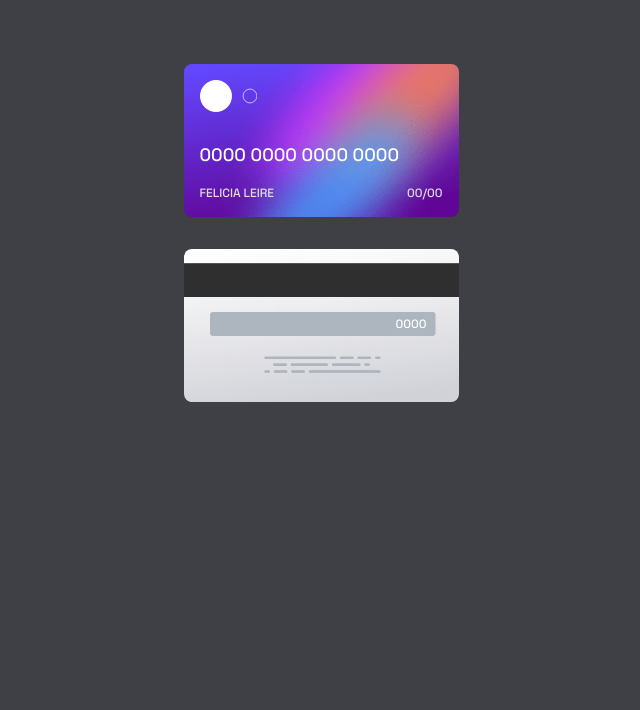
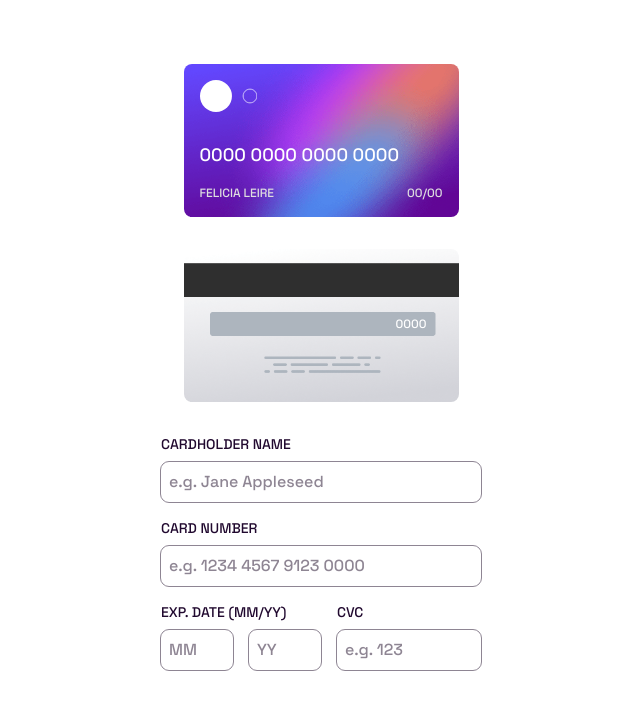
Before and after one commit to simoneclr/fm-card-details, a React (Create React App) app: page / in a window 1280 px wide. Shown: the top 710 px of the page, without its empty margins (319-959 px from the left). Built offline with nearby package versions, Linux system fonts and the light colour scheme.

Commit message:
Add Card Form layout

```diff
--- a/src/App.tsx
+++ b/src/App.tsx
@@ -1,10 +1,13 @@
 import CardPreview from "./views/cards/CardPreview";
+import CardDetailsForm from "./views/form/CardDetailsForm";
 
 function App() {
   return (
-    <div className="h-screen font-grotesk text-lg bg-zinc-700">
-      <div className="container py-16">
+    <div className="h-screen font-grotesk text-veryDarkViolet text-lg">
+      <div className="container py-16 flex flex-col gap-8 items-center">
         <CardPreview/>
+
+        <CardDetailsForm />
       </div>
     </div>
   );
--- /dev/null
+++ b/src/views/form/CardDetailsForm.tsx
@@ -0,0 +1,95 @@
+import { useState } from "react"
+
+import InputWithErrorMessage from "./InputWithErrorMessage"
+
+// Displays a form the user can use to input their credit card's details
+function CardDetailsForm() {
+
+	const [name, setName] = useState<string>("")
+
+	return (
+		<form className="flex flex-wrap justify-between gap-4 w-80">
+
+			<label className="w-full">
+				<div className="uppercase text-sm mb-2">
+					Cardholder Name
+				</div>
+
+				<InputWithErrorMessage
+					className="grow"
+					name="name"
+					type="text"
+					onChange={(e: React.ChangeEvent<HTMLInputElement>) => setName(e.target.value)}
+					placeholder="e.g. Jane Appleseed"
+					value={name}
+					error={false}
+					errorMessage="Invalid value"
+				/>
+			</label>
+
+			<label className="w-full">
+				<div className="uppercase text-sm mb-2">
+					Card Number
+				</div>
+
+				<InputWithErrorMessage
+					className="grow"
+					name="number"
+					type="text"
+					onChange={(e: React.ChangeEvent<HTMLInputElement>) => setName(e.target.value)}
+					placeholder="e.g. 1234 4567 9123 0000"
+					value={name}
+					error={false}
+					errorMessage="Invalid value"
+				/>
+			</label>
+
+			<label className="flex flex-wrap gap-x-4 gap-y-2 items-center w-1/2">
+				<div className="uppercase text-sm w-full">
+					Exp. Date (MM/YY)
+				</div>
+
+				<InputWithErrorMessage
+					className="grow"
+					name="expireMonth"
+					type="text"
+					onChange={(e: React.ChangeEvent<HTMLInputElement>) => setName(e.target.value)}
+					placeholder="MM"
+					value={name}
+					error={false}
+					errorMessage="Invalid value"
+				/>
+
+				<InputWithErrorMessage
+					className="grow"
+					name="expireYear"
+					type="text"
+					onChange={(e: React.ChangeEvent<HTMLInputElement>) => setName(e.target.value)}
+					placeholder="YY"
+					value={name}
+					error={false}
+					errorMessage="Invalid value"
+				/>
+			</label>
+
+			<label className="grow">
+				<div className="uppercase text-sm mb-2 w-full">
+					Cvc
+				</div>
+
+				<InputWithErrorMessage
+					className="w-full"
+					name="name"
+					type="text"
+					onChange={(e: React.ChangeEvent<HTMLInputElement>) => setName(e.target.value)}
+					placeholder="e.g. 123"
+					value={name}
+					error={false}
+					errorMessage="Invalid value"
+				/>
+			</label>
+		</form>
+	)
+}
+
+export default CardDetailsForm
--- a/src/views/form/InputWithErrorMessage.tsx
+++ b/src/views/form/InputWithErrorMessage.tsx
@@ -1,6 +1,5 @@
 interface InputWithErrorMessageProps {
 	className?: string;
-	label: string;
 	type: string;
 	name: string;
 	value: string;
@@ -12,19 +11,16 @@ interface InputWithErrorMessageProps {
 
 // Displays an input that can display an error message
 function InputWithErrorMessage({
-	className, label, type, name, value, placeholder, error, errorMessage, onChange
+	className, type, name, value, placeholder, error, errorMessage, onChange
 }: InputWithErrorMessageProps) {
 
 	return (
 		<div className={(className ? className + " " : "") +
 			"group flex flex-col gap-2"}>
 
-			<label htmlFor={name} className="uppercase text-xs">
-				{label}
-			</label>
-
-			<input type={type} name={name} id={name} value={value} placeholder={placeholder} onChange={onChange}
-				className={(error && "outline-errorRed focus:outline-errorRed ") +
+			<input type={type} name={name} id={name} value={value} placeholder={placeholder}
+				onChange={onChange} size={1}
+				className={(error ? "outline-errorRed focus:outline-errorRed " : "") +
 					"text-base placeholder:text-darkGrayishViolet p-2 rounded-lg outline outline-1 " +
 					"focus:outline-2 outline-darkGrayishViolet focus:outline-veryDarkViolet"}
 			/>
```
